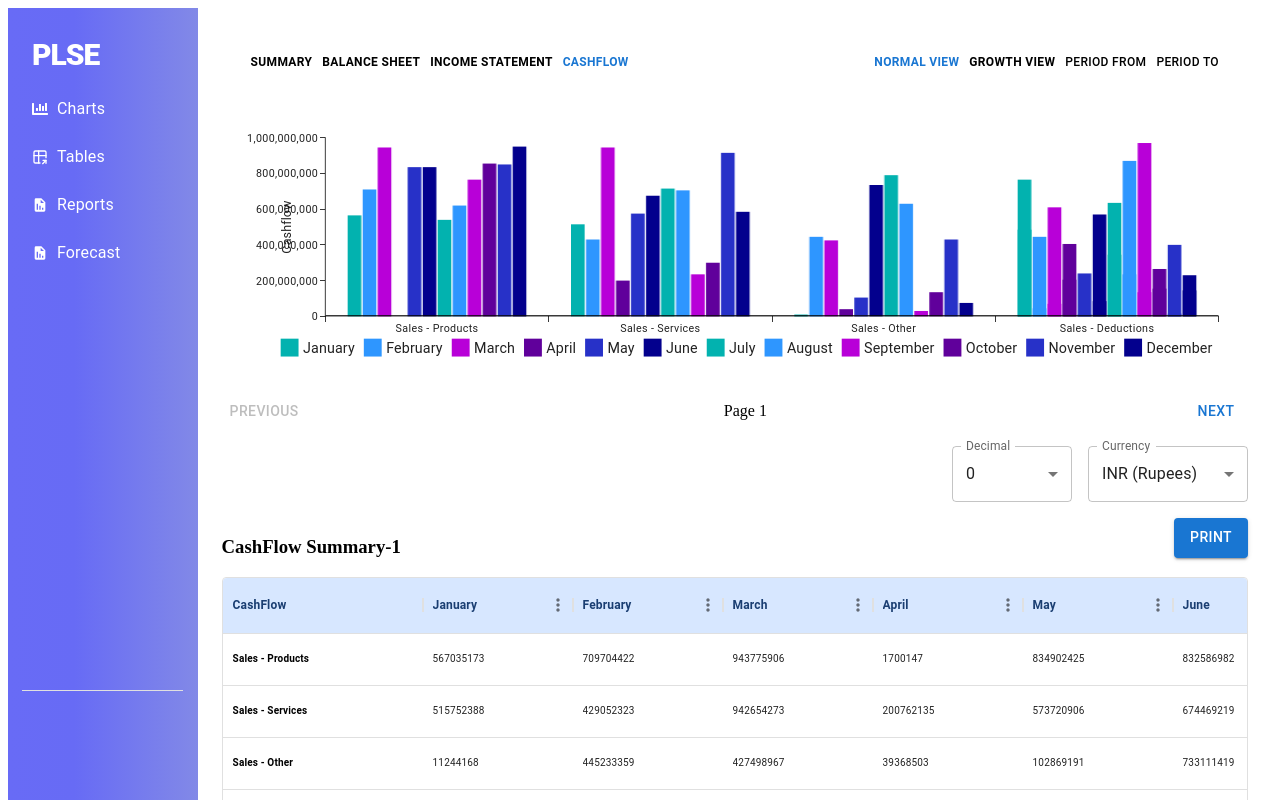
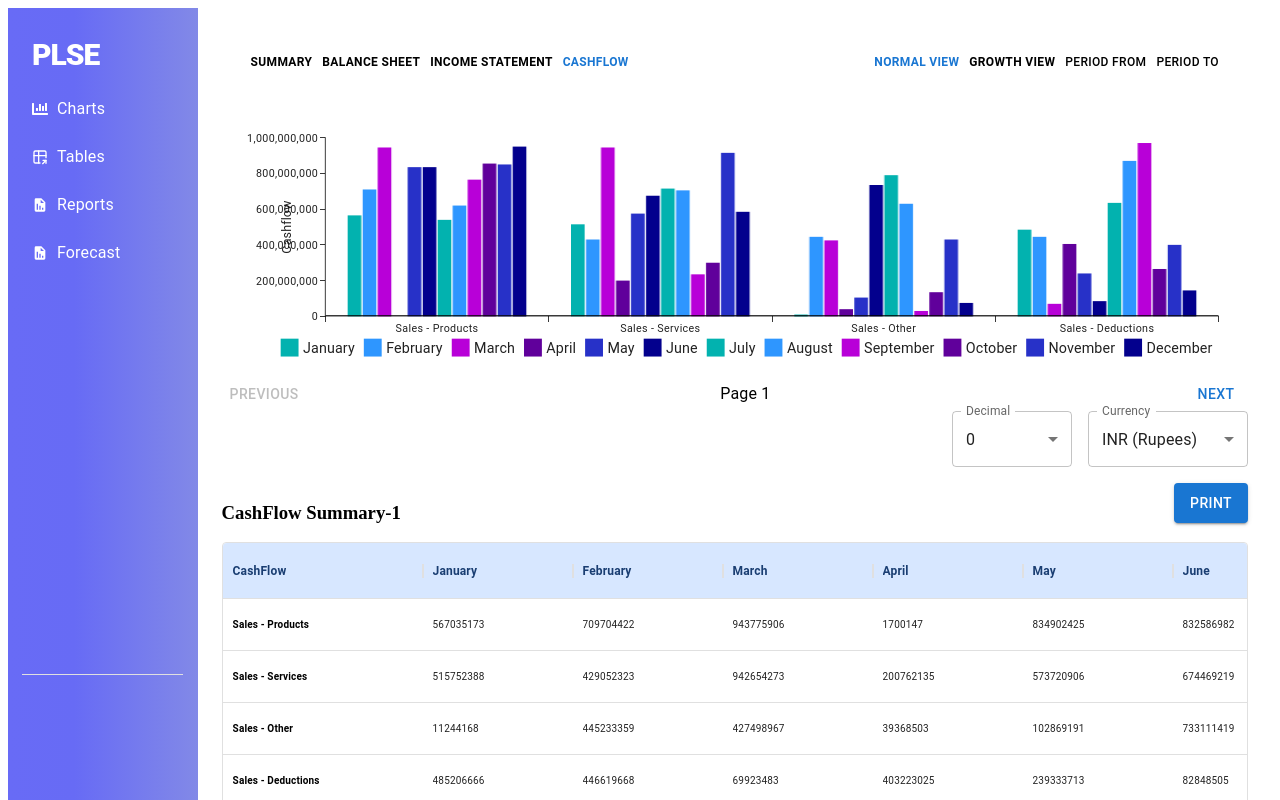
Before and after one commit to vineetkhemnani/Kaptive-assgmt, a React (Vite) app: page / in a window 1280 px wide. Shown: the top 800 px of the page. Built offline with nearby package versions, Linux system fonts and the light colour scheme.

Commit message:
added comments and print styles to pagination elements on barcharts

```diff
--- a/src/App.jsx
+++ b/src/App.jsx
@@ -8,11 +8,13 @@ import { Box, Container } from '@mui/material'
 import Header from './Header'
 
 const App = () => {
+  // global states to manage currency and decimals
   const [currency, setCurrency] = useState(1)
   const [decimal, setDecimal] = useState(0)
   return (
     <>
       <Box sx={{ display: 'flex' }}>
+        {/* 2 boxes for left drawer and tables */}
         <Box className="no-print" sx={{ width: '15%' }}>
           <LeftDrawer />
         </Box>
@@ -20,6 +22,7 @@ const App = () => {
         <Container
           sx={{
             width: '85%',
+            // when printing take 100% of page width with default margin
             '@media print': {
               width: '100%',
             },
@@ -27,12 +30,14 @@ const App = () => {
         >
           <Header />
           <BarCharts />
+          {/* select boxes for currency and decimals */}
           <BasicSelect
             currency={currency}
             setCurrency={setCurrency}
             decimal={decimal}
             setDecimal={setDecimal}
           />
+          {/* main financial summary table */}
           <FinancialSummaryTable currency={currency} decimal={decimal} />
         </Container>
       </Box>
--- a/src/BarCharts.jsx
+++ b/src/BarCharts.jsx
@@ -1,7 +1,7 @@
 import { useState } from 'react'
 import { BarChart } from '@mui/x-charts/BarChart'
 import { axisClasses } from '@mui/x-charts/ChartsAxis'
-import { Box, Button, Container } from '@mui/material'
+import { Box, Button, Container, Typography } from '@mui/material'
 import data from './constants/data'
 
 const chartSetting = {
@@ -20,11 +20,10 @@ const chartSetting = {
   },
 }
 
-// Format values by dividing by 10,000 and appending the unit
 const valueFormatter = (value) => `${value} rupees`
 
 // Number of items per page
-const itemsPerPage = 5
+const itemsPerPage = 4
 
 export default function BarCharts() {
   const [page, setPage] = useState(0)
@@ -43,6 +42,7 @@ export default function BarCharts() {
   }
 
   const paginatedData = getPaginatedData(data, page)
+  console.log(paginatedData.length)
 
   return (
     <Box>
@@ -79,13 +79,28 @@ export default function BarCharts() {
           justifyContent: 'space-between',
           mt: 2,
           alignItems: 'center',
+          height: 2,
         }}
       >
-        <Button onClick={handlePrevPage} disabled={page === 0}>
+        <Button
+          className="no-print"
+          onClick={handlePrevPage}
+          disabled={page === 0}
+        >
           Previous
         </Button>
-        <Box>Page {page + 1}</Box>
+        <Typography
+          sx={{
+            '@media print': {
+              width: '100%',
+              textAlign:'center'
+            },
+          }}
+        >
+          Page {page + 1}
+        </Typography>
         <Button
+          className="no-print"
           onClick={handleNextPage}
           disabled={paginatedData.length < itemsPerPage}
         >
--- a/src/BasicSelect.jsx
+++ b/src/BasicSelect.jsx
@@ -10,15 +10,20 @@ export default function BasicSelect({
   decimal,
   setDecimal,
 }) {
-  const handleCurrencyChange = (event) => {
-    setCurrency(event.target.value)
+
+  // currency change handler
+  const handleCurrencyChange = (e) => {
+    setCurrency(e.target.value)
   }
-  const handleDecimalChange = (event) => {
-    setDecimal(event.target.value)
+
+  // decimal change handler
+  const handleDecimalChange = (e) => {
+    setDecimal(e.target.value)
   }
 
   return (
     <>
+    {/* box layout for decimal and currency */}
       <Box
         sx={{
           display: 'flex',
@@ -27,6 +32,7 @@ export default function BasicSelect({
           my: 2,
         }}
       >
+        {/* decimal box */}
         <FormControl fullWidth sx={{ maxWidth: 120, mx: 2 }}>
           <InputLabel id="demo-simple-select-label">Decimal</InputLabel>
           <Select
--- a/src/FinancialSummaryTable.jsx
+++ b/src/FinancialSummaryTable.jsx
@@ -148,7 +148,7 @@ const FinancialSummaryTable = ({ currency, decimal }) => {
             },
           }}
           pageSizeOptions={[5, 10]}
-          disableColumnMenur
+          disableColumnMenu
         />
       </Box>
     </>
--- a/src/Header.jsx
+++ b/src/Header.jsx
@@ -1,6 +1,7 @@
 import { Box, Button, Container } from '@mui/material'
 const Header = () => {
   return (
+    // temporary header
     <Container className="no-print" sx={{ display: 'flex', justifyContent: 'space-between', mt: 5 }}>
       <Box>
         <Button
--- a/src/LeftDrawer.jsx
+++ b/src/LeftDrawer.jsx
@@ -17,8 +17,9 @@ import { MdOutlineLogout } from 'react-icons/md'
 
 const LeftDrawer = () => {
   return (
+    // box layout for left navigation drawer
     <Box
-      className="gradient-1 " //apply gradient
+      className="gradient-1 " //apply gradient from index.css
       sx={{
         width: '100%',
         mr: 2,
@@ -30,7 +31,7 @@ const LeftDrawer = () => {
       }}
     >
       <Box sx={{width:'85%'}}>
-
+      {/* logo */}
       <Typography
         color="white"
         sx={{
@@ -43,11 +44,14 @@ const LeftDrawer = () => {
         >
         PLSE
       </Typography>
+
+      {/* list of items with icons */}
       <List sx={{ width: '100%', ml: 2 }}>
         <ListItem
           disablePadding
           sx={{
             color: 'white',
+            // hover state for hovering over navigation menu items
             '&:hover': {
               background: '#7d80f3',
             },
@@ -118,6 +122,7 @@ const LeftDrawer = () => {
         </ListItem>
       </List>
       </Box>
+
       <Divider
         sx={{ mt: 10, bgcolor: 'white', width: '85%', alignSelf: 'center' }}
         />
```
